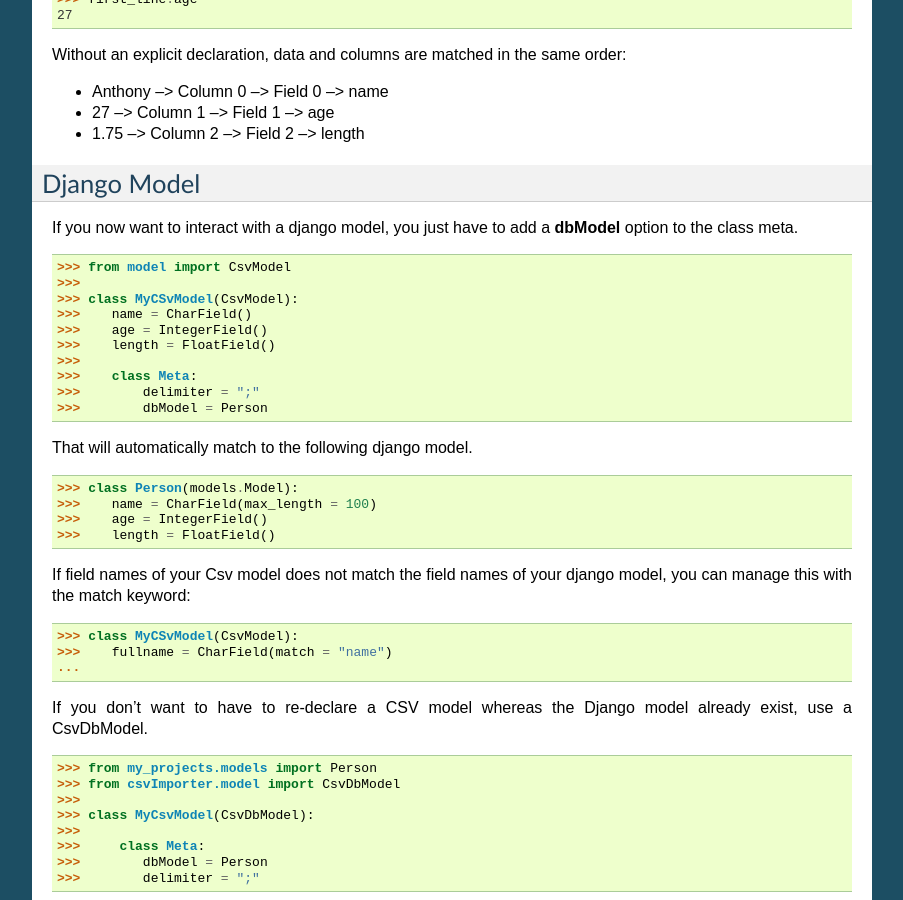
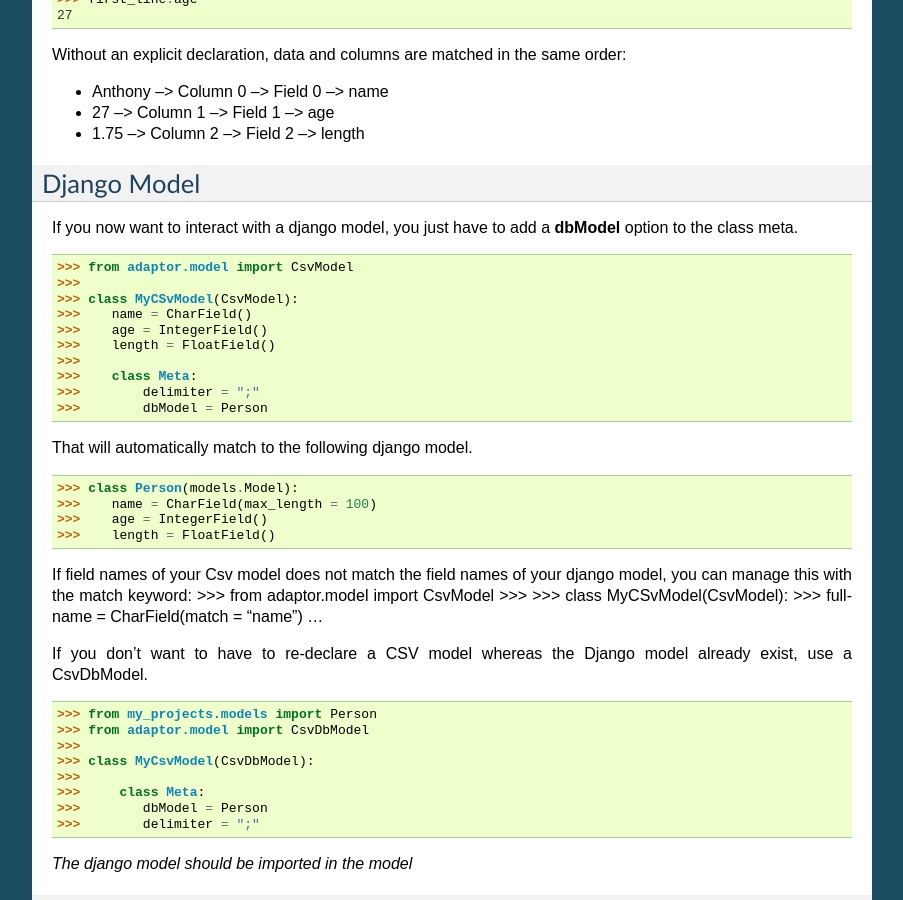
Before and after one commit to anthony-tresontani/django-adaptors, a Sphinx documentation site: the page built from docs/index.rst, in a window 1280 px wide and 900 px high, scrolled down 649 px. Shown: the whole window, without its empty margins (198-1101 px from the left). Built offline with Sphinx 7.4.7, drawn with Linux system fonts in a browser that asks for light colours; some of the changed text lies outside the part shown.

Commit message:
Add import in docs

```diff
--- a/docs/index.rst
+++ b/docs/index.rst
@@ -62,7 +62,7 @@
 
 If you now want to interact with a django model, you just have to add a **dbModel** option to the class meta.
 
->>> from model import CsvModel
+>>> from adaptor.model import CsvModel
 >>>
 >>> class MyCSvModel(CsvModel):
 >>>    name = CharField()
@@ -81,7 +81,8 @@
 >>>    length = FloatField()
 
 If field names of your Csv model does not match the field names of your django model, you can manage this with the match keyword:
-
+>>> from adaptor.model import CsvModel
+>>>
 >>> class MyCSvModel(CsvModel):
 >>>    fullname = CharField(match = "name")
 ...
@@ -89,7 +90,7 @@
 If you don't want to have to re-declare a CSV model whereas the Django model already exist, use a CsvDbModel.
 
 >>> from my_projects.models import Person
->>> from csvImporter.model import CsvDbModel
+>>> from adaptor.model import CsvDbModel
 >>>
 >>> class MyCsvModel(CsvDbModel):
 >>>
@@ -153,7 +154,8 @@
 	a function which determine when a boolean is True. Only for **BooleanField**.
 
 Here is an example of a way to use the transform attribute.
-
+>>> from adaptor.model import CsvModel
+>>>
 >>> class MyCsvModel(CsvModel):
 >>>
 >>>     user  = ForeignKey(transform = lambda user: user.username)
```
